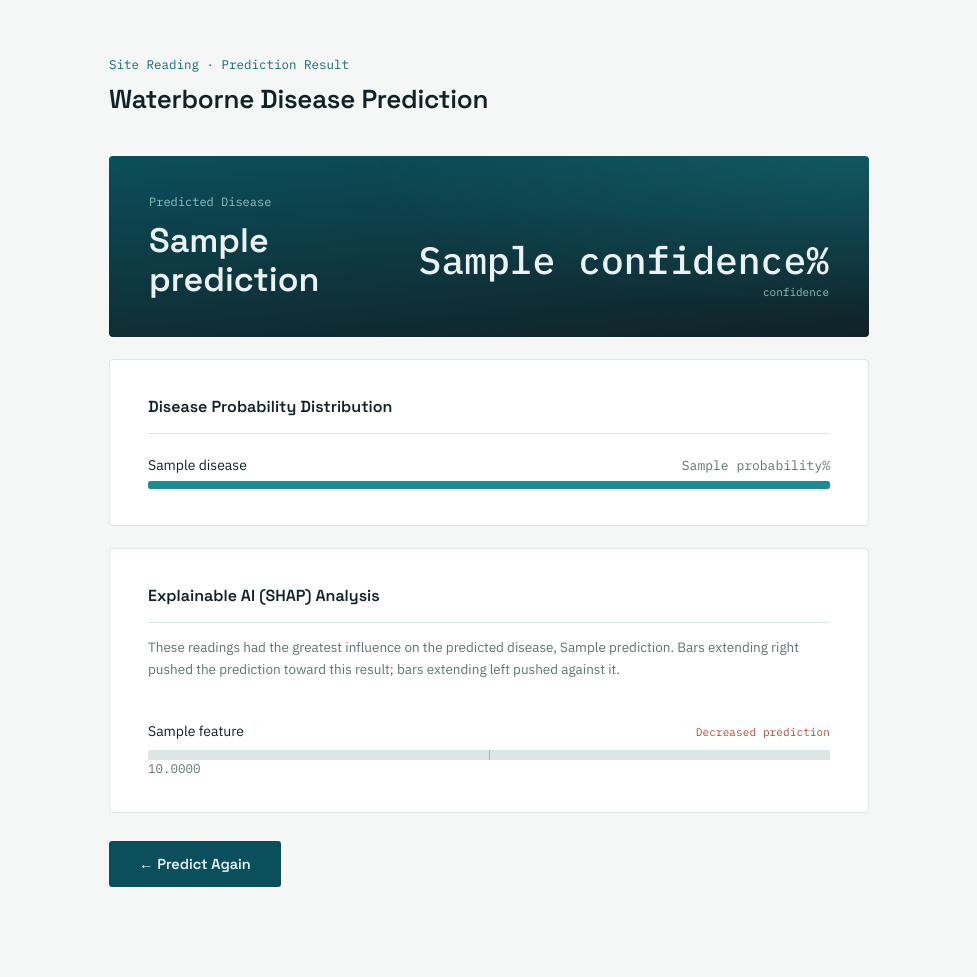
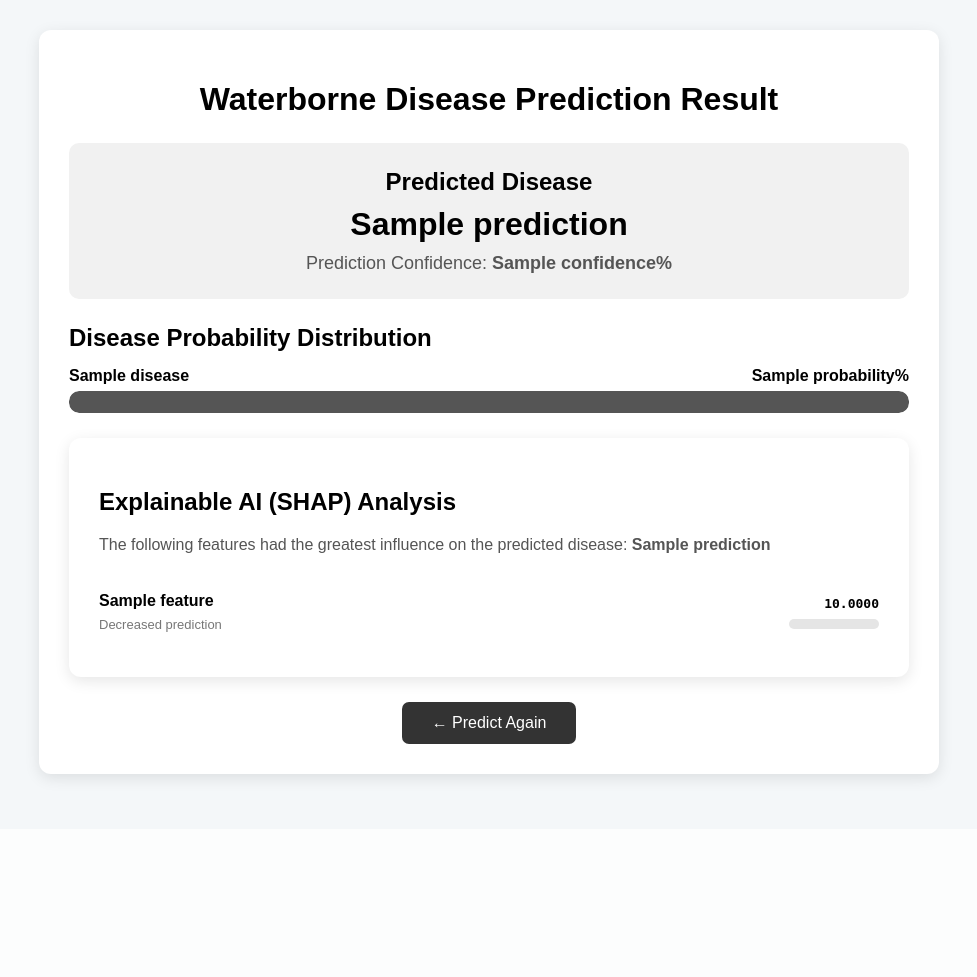
Before and after one commit to ericjeevan4/Water_Quality_Disease_Prediction, a Flask app: template templates/result.html in a window 1280 px wide. Shown: the whole page, without its empty margins (151-1128 px from the left). After the commit the page ends 785 px from the top, so only its background shows below. Run offline with Flask 3, Linux system fonts and the light colour scheme; the template is opened without the code that fills it: most values are stand-ins (such as "Sample title", 1, 10 or a date in 2020); parts of the project's set-up code (start-up, migrations or seed data) failed here and were passed over.

Commit message:
Replace result.html with new design and structure

```diff
--- a/templates/result.html
+++ b/templates/result.html
@@ -1,402 +1,383 @@
 <!DOCTYPE html>
 <html lang="en">
+
 <head>
+
     <meta charset="UTF-8">
-<meta name="viewport" content="width=device-width, initial-scale=1.0">
-<title>Prediction Result</title>
-<link rel="preconnect" href="https://fonts.googleapis.com">
-<link rel="preconnect" href="https://fonts.gstatic.com" crossorigin>
-<link href="https://fonts.googleapis.com/css2?family=Space+Grotesk:wght@400;500;600;700&family=IBM+Plex+Sans:wght@400;500;600&family=IBM+Plex+Mono:wght@400;500&display=swap" rel="stylesheet">
+
+    <meta name="viewport"
+          content="width=device-width, initial-scale=1.0">
+
+    <title>
+        Prediction Result
+    </title>
+
     <style>
 
-  :root{
-    --ink:#102227;
-    --teal-deep:#0B4F5C;
-    --teal:#146873;
-    --teal-bright:#1C8C93;
-    --paper:#F4F7F6;
-    --panel:#FFFFFF;
-    --line:#DCE6E4;
-    --rust:#B24A3B;
-    --rust-soft:#E7C9C3;
-    --muted:#5C7570;
-    --mono:'IBM Plex Mono', monospace;
-    --sans:'IBM Plex Sans', sans-serif;
-    --grotesk:'Space Grotesk', sans-serif;
+        body {
+            font-family: Arial, sans-serif;
+            background: #f4f7f9;
+            margin: 0;
+            padding: 30px;
         }
 
-  *{box-sizing:border-box;}
-
-  body{
-    margin:0;
-    font-family:var(--sans);
-    background:var(--paper);
-    color:var(--ink);
-    -webkit-font-smoothing:antialiased;
-    padding:56px 24px 90px;
+        .container {
+            max-width: 900px;
+            margin: auto;
         }
 
-  .wrap{
-    max-width:760px;
-    margin:0 auto;
+        .card {
+            background: white;
+            padding: 30px;
+            border-radius: 12px;
+            box-shadow: 0 4px 15px rgba(0,0,0,0.1);
+            margin-bottom: 25px;
         }
 
-  .eyebrow{
-    font-family:var(--mono);
-    font-size:12.5px;
-    color:var(--teal);
-    margin:0 0 10px 0;
+        h1 {
+            text-align: center;
+            margin-bottom: 25px;
         }
 
-  h1{
-    font-family:var(--grotesk);
-    font-size:26px;
-    font-weight:600;
-    letter-spacing:-0.01em;
-    margin:0 0 40px 0;
-    color:var(--ink);
+        h2 {
+            margin-bottom: 15px;
         }
 
-  .card{
-    background:var(--panel);
-    border:1px solid var(--line);
-    border-radius:4px;
-    padding:36px 38px;
-    margin-bottom:22px;
+        .prediction {
+            text-align: center;
+            padding: 25px;
+            border-radius: 10px;
+            background: #f1f1f1;
+            margin-bottom: 25px;
         }
 
-  /* ---------- error ---------- */
-
-  .error-card{
-    border-left:4px solid var(--rust);
-    padding:28px 32px;
+        .prediction h2 {
+            margin: 0 0 10px 0;
         }
 
-  .error-card h2{
-    font-family:var(--grotesk);
-    font-size:18px;
-    margin:0 0 10px 0;
-    color:var(--rust);
+        .disease {
+            font-size: 32px;
+            font-weight: bold;
+            margin: 10px 0;
         }
 
-  .error-card p{
-    margin:0;
-    font-family:var(--mono);
-    font-size:13.5px;
-    color:var(--ink);
-    line-height:1.6;
+        .confidence {
+            font-size: 18px;
+            color: #555;
         }
 
-  /* ---------- readout ---------- */
+        /* Disease probability */
 
-  .readout{
-    display:flex;
-    align-items:flex-end;
-    justify-content:space-between;
-    gap:24px;
-    background:
-      radial-gradient(120% 160% at 100% 0%, rgba(28,140,147,0.28), transparent 55%),
-      linear-gradient(175deg, var(--teal-deep) 0%, var(--ink) 100%);
-    color:#EAF3F2;
-    border-radius:4px;
-    padding:38px 40px;
-    margin-bottom:22px;
+        .probability-row {
+            margin-bottom: 18px;
         }
 
-  .readout-label{
-    font-family:var(--mono);
-    font-size:12px;
-    color:#8FC4C0;
-    margin:0 0 12px 0;
+        .probability-header {
+            display: flex;
+            justify-content: space-between;
+            margin-bottom: 6px;
+            font-weight: bold;
         }
 
-  .readout-disease{
-    font-family:var(--grotesk);
-    font-size:34px;
-    font-weight:600;
-    line-height:1.15;
-    margin:0;
+        .bar-container {
+            width: 100%;
+            height: 22px;
+            background: #e5e5e5;
+            border-radius: 10px;
+            overflow: hidden;
         }
 
-  .readout-confidence{
-    text-align:right;
-    flex-shrink:0;
+        .bar {
+            height: 100%;
+            background: #555;
+            border-radius: 10px;
         }
 
-  .readout-confidence .num{
-    font-family:var(--mono);
-    font-size:38px;
-    font-weight:500;
-    line-height:1;
+        /* SHAP Explanation */
+
+        .shap-section {
+            margin-top: 25px;
         }
 
-  .readout-confidence .cap{
-    font-family:var(--mono);
-    font-size:11px;
-    color:#8FC4C0;
-    margin-top:6px;
+        .shap-description {
+            color: #555;
+            line-height: 1.6;
+            margin-bottom: 20px;
         }
 
-  /* ---------- section headers ---------- */
-
-  h2.section{
-    font-family:var(--grotesk);
-    font-size:16px;
-    font-weight:600;
-    margin:0 0 22px 0;
-    padding-bottom:16px;
-    border-bottom:1px solid var(--line);
+        .shap-row {
+            display: flex;
+            justify-content: space-between;
+            align-items: center;
+            padding: 14px 0;
+            border-bottom: 1px solid #e5e5e5;
+            gap: 20px;
         }
 
-  /* ---------- probability distribution ---------- */
-
-  .probability-row{
-    margin-bottom:20px;
+        .shap-row:last-child {
+            border-bottom: none;
         }
 
-  .probability-row:last-child{
-    margin-bottom:0;
+        .shap-feature {
+            flex: 1;
         }
 
-  .probability-header{
-    display:flex;
-    justify-content:space-between;
-    align-items:baseline;
-    margin-bottom:7px;
+        .shap-feature strong {
+            display: block;
+            margin-bottom: 5px;
         }
 
-  .probability-header .name{
-    font-size:14px;
-    color:var(--ink);
+        .positive {
+            font-size: 13px;
+            color: #333;
         }
 
-  .probability-header .pct{
-    font-family:var(--mono);
-    font-size:13px;
-    color:var(--muted);
+        .negative {
+            font-size: 13px;
+            color: #777;
         }
 
-  .bar-container{
-    width:100%;
-    height:8px;
-    background:var(--line);
-    border-radius:2px;
-    overflow:hidden;
+        .shap-value {
+            min-width: 90px;
+            text-align: right;
+            font-weight: bold;
+            font-family: monospace;
         }
 
-  .bar{
-    height:100%;
-    background:var(--teal-bright);
-    border-radius:2px;
+        .shap-bar-container {
+            width: 100%;
+            height: 10px;
+            background: #e5e5e5;
+            border-radius: 5px;
+            margin-top: 8px;
+            overflow: hidden;
         }
 
-  /* ---------- SHAP tornado ---------- */
-
-  .shap-description{
-    color:var(--muted);
-    font-size:13.5px;
-    line-height:1.6;
-    margin:-8px 0 26px 0;
+        .shap-bar {
+            height: 100%;
+            border-radius: 5px;
         }
 
-  .shap-row{
-    padding:16px 0;
-    border-bottom:1px solid var(--line);
+        .shap-bar.positive {
+            background: #555;
         }
 
-  .shap-row:last-child{
-    border-bottom:none;
-    padding-bottom:0;
+        .shap-bar.negative {
+            background: #999;
+        }
+        /* Back button */
+
+        .back-button {
+            text-align: center;
+            margin-top: 25px;
         }
 
-  .shap-head{
-    display:flex;
-    justify-content:space-between;
-    align-items:baseline;
-    margin-bottom:10px;
-    gap:16px;
+        .back-button a {
+            display: inline-block;
+            padding: 12px 30px;
+            background: #333;
+            color: white;
+            text-decoration: none;
+            border-radius: 7px;
         }
 
-  .shap-feature{
-    font-size:14px;
-    color:var(--ink);
+        .back-button a:hover {
+            opacity: 0.85;
         }
 
-  .shap-direction{
-    font-family:var(--mono);
-    font-size:11px;
-    letter-spacing:0.01em;
+        /* Error */
+
+        .error {
+            background: #f5f5f5;
+            border-left: 5px solid #555;
+            padding: 15px;
+            word-wrap: break-word;
         }
 
-  .shap-direction.positive{ color:var(--teal); }
-  .shap-direction.negative{ color:var(--rust); }
+        /* Mobile */
 
-  .shap-track{
-    position:relative;
-    height:10px;
-    background:var(--line);
-    border-radius:2px;
-    overflow:hidden;
+        @media (max-width: 700px) {
+
+            body {
+                padding: 10px;
             }
 
-  .shap-bar{ max-width:50%; }
-
-  .shap-axis{
-    position:absolute;
-    left:50%;
-    top:0;
-    bottom:0;
-    width:1px;
-    background:rgba(16,34,39,0.25);
+            .card {
+                padding: 20px;
             }
 
-  .shap-bar{
-    position:absolute;
-    top:0;
-    height:100%;
+            .disease {
+                font-size: 26px;
             }
 
-  .shap-bar.positive{
-    left:50%;
-    background:var(--teal-bright);
-    border-radius:0 2px 2px 0;
+            .shap-row {
+                align-items: flex-start;
             }
 
-  .shap-bar.negative{
-    right:50%;
-    background:var(--rust);
-    border-radius:2px 0 0 2px;
+            .shap-value {
+                min-width: 70px;
             }
 
-  .shap-value{
-    font-family:var(--mono);
-    font-size:12.5px;
-    color:var(--muted);
-  }
-
-  /* ---------- back button ---------- */
-
-  .back-button{
-    margin-top:28px;
-  }
-
-  .back-button a{
-    display:inline-block;
-    font-family:var(--grotesk);
-    font-weight:600;
-    font-size:14.5px;
-    color:#EAF3F2;
-    background:var(--teal-deep);
-    text-decoration:none;
-    border-radius:3px;
-    padding:14px 30px;
-    transition:background 0.15s ease;
-  }
-
-  .back-button a:hover{
-    background:var(--ink);
-  }
-
-  @media (max-width: 620px){
-    body{padding:36px 16px 70px;}
-    .card{padding:26px 22px;}
-    .readout{flex-direction:column;align-items:flex-start;gap:18px;padding:28px 26px;}
-    .readout-confidence{text-align:left;}
-    .readout-disease{font-size:26px;}
-  }
-
-  @media (prefers-reduced-motion: reduce){
-    *{transition:none !important;}
         }
 
     </style>
+
 </head>
+
 
 <body>
 
-<div class="wrap">
+<div class="container">
 
-  <p class="eyebrow">Site Reading · Prediction Result</p>
-  <h1>Waterborne Disease Prediction</h1>
+    <div class="card">
+
+        <h1>
+            Waterborne Disease Prediction Result
+        </h1>
+
 
         {% if error %}
 
-    <div class="card error-card">
-      <h2>Prediction Error</h2>
-      <p>{{ error }}</p>
+            <div class="error">
+
+                <h2>
+                    Prediction Error
+                </h2>
+
+                <p>
+                    {{ error }}
+                </p>
+
             </div>
+
 
         {% else %}
 
-    <!-- Readout -->
+            <!-- Prediction -->
 
-    <div class="readout">
-      <div>
-        <p class="readout-label">Predicted Disease</p>
-        <p class="readout-disease">{{ prediction }}</p>
+            <div class="prediction">
+
+                <h2>
+                    Predicted Disease
+                </h2>
+
+                <div class="disease">
+                    {{ prediction }}
                 </div>
-      <div class="readout-confidence">
-        <div class="num">{{ confidence }}%</div>
-        <div class="cap">confidence</div>
+
+                <div class="confidence">
+
+                    Prediction Confidence:
+
+                    <strong>
+                        {{ confidence }}%
+                    </strong>
+
                 </div>
+
             </div>
+
 
             <!-- Probability Distribution -->
 
-    <div class="card">
+            <h2>
+                Disease Probability Distribution
+            </h2>
 
-      <h2 class="section">Disease Probability Distribution</h2>
 
             {% for item in probabilities %}
 
                 <div class="probability-row">
+
                     <div class="probability-header">
-            <span class="name">{{ item.disease }}</span>
-            <span class="pct">{{ item.probability }}%</span>
+
+                        <span>
+                            {{ item.disease }}
+                        </span>
+
+                        <span>
+                            {{ item.probability }}%
+                        </span>
+
                     </div>
+
+
                     <div class="bar-container">
-            <div class="bar" style="width: {{ item.probability }}%;"></div>
+
+                        <div class="bar"
+                             style="width: {{ item.probability }}%;">
                         </div>
+
+                    </div>
+
                 </div>
 
             {% endfor %}
 
-    </div>
 
             <!-- SHAP Explanation -->
 
             {% if shap_explanations %}
 
-      <div class="card">
+                <div class="card shap-section">
 
-        <h2 class="section">Explainable AI (SHAP) Analysis</h2>
+                    <h2>
+                        Explainable AI (SHAP) Analysis
+                    </h2>
 
                     <p class="shap-description">
-          These readings had the greatest influence on the predicted
-          disease, {{ prediction }}. Bars extending right pushed the
-          prediction toward this result; bars extending left pushed
-          against it.
+
+                        The following features had the greatest influence
+                        on the predicted disease:
+
+                        <strong>
+                            {{ prediction }}
+                        </strong>
+
                     </p>
+
 
                     {% for item in shap_explanations %}
 
                         <div class="shap-row">
 
-            <div class="shap-head">
-              <span class="shap-feature">{{ item.feature }}</span>
+                            <div class="shap-feature">
+
+                                <strong>
+                                    {{ item.feature }}
+                                </strong>
+
+
                                 {% if item.shap_value > 0 %}
-                <span class="shap-direction positive">Increased prediction</span>
+
+                                    <span class="positive">
+                                        Increased prediction
+                                    </span>
+
                                 {% else %}
-                <span class="shap-direction negative">Decreased prediction</span>
+
+                                    <span class="negative">
+                                        Decreased prediction
+                                    </span>
+
                                 {% endif %}
+
                             </div>
 
-            <div class="shap-track">
-              <div class="shap-axis"></div>
-              <div class="shap-bar {{ item.direction }}" style="width: calc({{ item.bar_width }}% / 2);"></div>
+
+                            <div class="shap-value">
+
+                                {{ "%.4f"|format(item.shap_value) }}
+
+                                <div class="shap-bar-container">
+
+                                    <div class="shap-bar {{ item.direction }}"
+                                        style="width: {{ item.bar_width }}%;">
                                     </div>
 
-            <div class="shap-value">{{ "%.4f"|format(item.shap_value) }}</div>
+                                </div>
+
+                            </div>
 
                         </div>
 
@@ -406,13 +387,25 @@
 
             {% endif %}
 
+
         {% endif %}
 
+
+        <!-- Predict Again -->
+
         <div class="back-button">
-    <a href="/">← Predict Again</a>
+
+            <a href="/">
+                ← Predict Again
+            </a>
+
+        </div>
+
+
     </div>
 
 </div>
 
 </body>
+
 </html>
```
Lines whose indentation alone changed are shown as unchanged.
